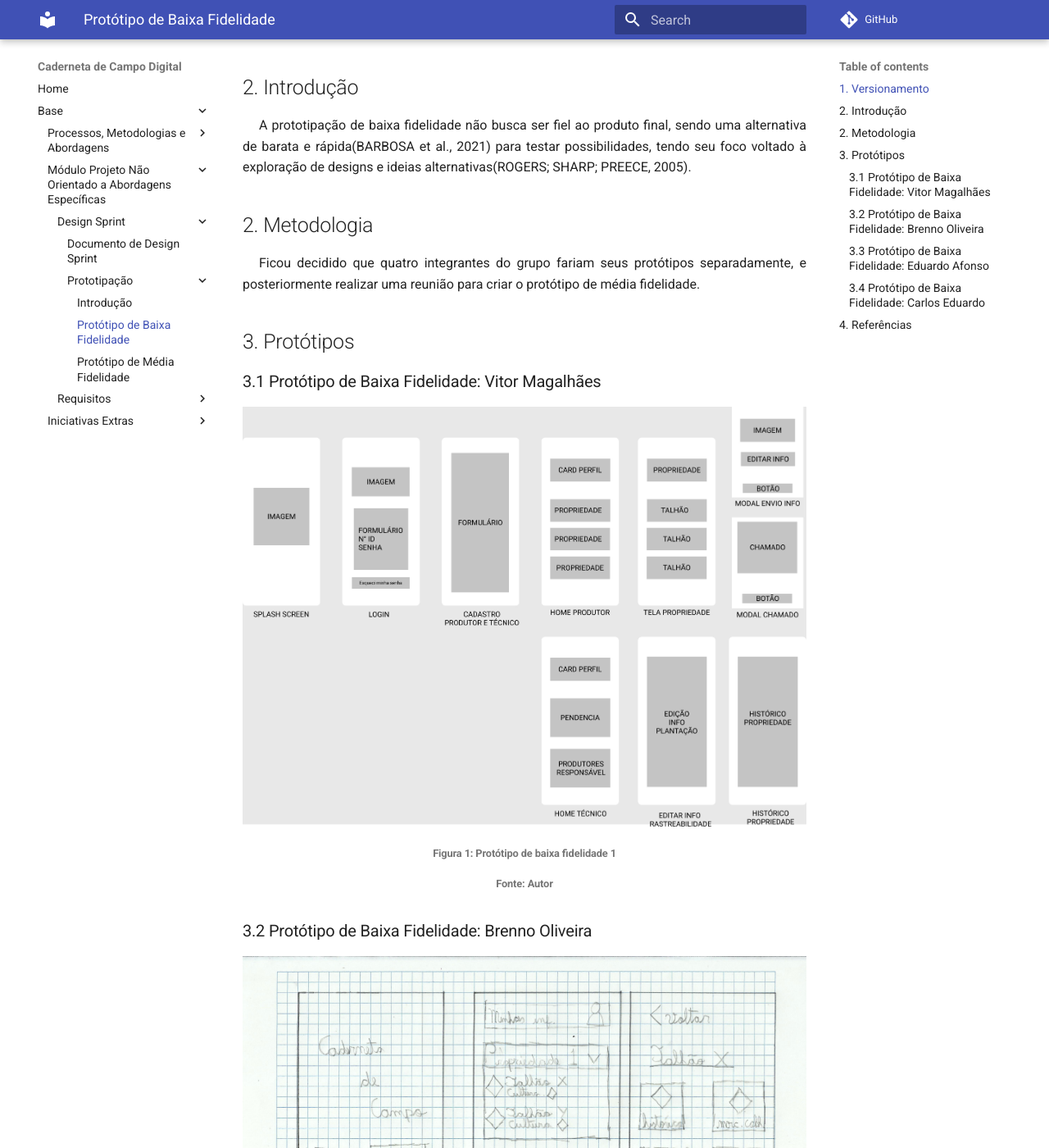
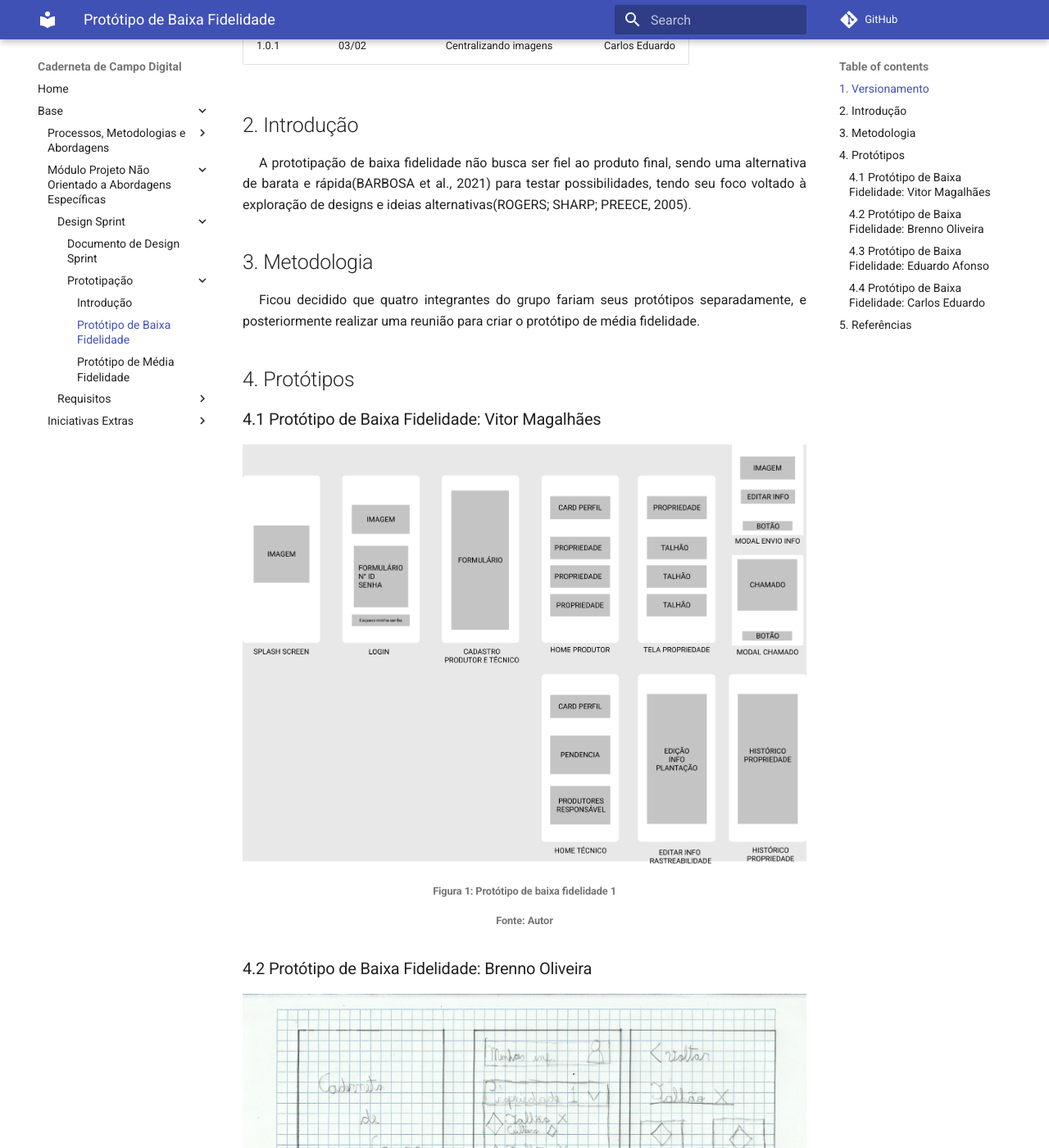
Before and after one commit to UnBArqDsw2021-2/2021.2_G4_CadernetaDeCampoDigital_docs, an MkDocs documentation site: the page built from docs/base/prototipacao/baixa_fidelidade.md, in a window 1280 px wide and 1400 px high, scrolled down 289 px. Shown: the whole window at 82% size. Built offline with MkDocs 1.6.1 and Material for MkDocs 9.7.7, drawn with Linux system fonts in a browser that asks for light colours; comment, search, counter and statistics services are not loaded; some of the changed text lies outside the part shown.

Commit message:
(#31) Ajustando layout documento de prototipo baixa fidelidade

```diff
--- a/docs/base/prototipacao/baixa_fidelidade.md
+++ b/docs/base/prototipacao/baixa_fidelidade.md
@@ -1,70 +1,83 @@
 ## 1. Versionamento
 
 |Versão|Data|Descrição|Autor(es)|
-|------|----|---------|---------|
-|1.0|03/02|<center>Criação do escopo do documento</center>|<center>Brenno Oliveira</center>|
+|------|----|:---------:|:---------:|
+|1.0|03/02|Criação do escopo do documento|Brenno Oliveira|
+|1.0.1|03/02|Centralizando imagens|Carlos Eduardo|
 
 ## 2. Introdução
 <p style="text-align: justify; text-indent: 20px">A prototipação de baixa fidelidade não busca ser fiel ao produto final, sendo uma alternativa de barata e rápida(BARBOSA et al., 2021) para testar possibilidades, tendo seu foco voltado à exploração de designs e ideias alternativas(ROGERS; SHARP; PREECE, 2005).</p>
 
-## 2. Metodologia
+## 3. Metodologia
 <p style="text-align: justify; text-indent: 20px">Ficou decidido que quatro integrantes do grupo fariam seus protótipos separadamente, e posteriormente realizar uma reunião para criar o protótipo de média fidelidade.</p>
 
-## 3. Protótipos
+## 4. Protótipos
 
-### 3.1 Protótipo de Baixa Fidelidade: Vitor Magalhães
-<img src="../../../assets/prototipos/prototipo_baixa_Vitor.jpg"/>
+### 4.1 Protótipo de Baixa Fidelidade: Vitor Magalhães
+<img class="zoom" src="../../../assets/prototipos/prototipo_baixa_Vitor.jpg"/>
 <h6 align = "center">Figura 1: Protótipo de baixa fidelidade 1</h6>
 <h6 align = "center">Fonte: Autor</h6>
 
-### 3.2 Protótipo de Baixa Fidelidade: Brenno Oliveira
-<img src="../../../assets/prototipos/prototipo_baixa_Brenno1.jpg"/>
+### 4.2 Protótipo de Baixa Fidelidade: Brenno Oliveira
+<img class="zoom" src="../../../assets/prototipos/prototipo_baixa_Brenno1.jpg"/>
 <h6 align = "center">Figura 2: Protótipo de baixa fidelidade 2</h6>
 <h6 align = "center">Fonte: Autor</h6>
 
-<img src="../../../assets/prototipos/prototipo_baixa_Brenno2.jpg"/>
+<img class="zoom" src="../../../assets/prototipos/prototipo_baixa_Brenno2.jpg"/>
 <h6 align = "center">Figura 3: Protótipo de baixa fidelidade 2</h6>
 <h6 align = "center">Fonte: Autor</h6>
 
-<img src="../../../assets/prototipos/prototipo_baixa_Brenno3.jpg"/>
+<img class="zoom" src="../../../assets/prototipos/prototipo_baixa_Brenno3.jpg"/>
 <h6 align = "center">Figura 4: Protótipo de baixa fidelidade 2</h6>
 <h6 align = "center">Fonte: Autor</h6>
 
-<img src="../../../assets/prototipos/prototipo_baixa_Brenno4.jpg"/>
+<img class="zoom" src="../../../assets/prototipos/prototipo_baixa_Brenno4.jpg"/>
 <h6 align = "center">Figura 5: Protótipo de baixa fidelidade 2</h6>
 <h6 align = "center">Fonte: Autor</h6>
 
-### 3.3 Protótipo de Baixa Fidelidade: Eduardo Afonso
-<img src="../../../assets/prototipos/prototipo_baixa_Eduardo.jpg"/>
+### 4.3 Protótipo de Baixa Fidelidade: Eduardo Afonso
+<img class="zoom" src="../../../assets/prototipos/prototipo_baixa_Eduardo.jpg"/>
 <h6 align = "center">Figura 6: Protótipo de baixa fidelidade 3</h6>
 <h6 align = "center">Fonte: Autor</h6>
 
-### 3.4 Protótipo de Baixa Fidelidade: Carlos Eduardo
-<img src="../../../assets/prototipos/prototipo_baixa_Carlos1.jpg"/>
-<h6 align = "center">Figura 7: Protótipo de baixa fidelidade 4</h6>
-<h6 align = "center">Fonte: Autor</h6>
+### 4.4 Protótipo de Baixa Fidelidade: Carlos Eduardo
+<center>
+  <img width="400" class="zoom" src="../../../assets/prototipos/prototipo_baixa_Carlos1.jpg"/>
+  <h6 align = "center">Figura 7: Protótipo de baixa fidelidade 4</h6>
+  <h6 align = "center">Fonte: Autor</h6>
+</center>
 
-<img src="../../../assets/prototipos/prototipo_baixa_Carlos2.jpg"/>
+<center>
+<img width="400" class="zoom" src="../../../assets/prototipos/prototipo_baixa_Carlos2.jpg"/>
 <h6 align = "center">Figura 8: Protótipo de baixa fidelidade 4</h6>
 <h6 align = "center">Fonte: Autor</h6>
+</center>
 
-<img src="../../../assets/prototipos/prototipo_baixa_Carlos3.jpg"/>
+<center>
+<img width="400" class="zoom" src="../../../assets/prototipos/prototipo_baixa_Carlos3.jpg"/>
 <h6 align = "center">Figura 9: Protótipo de baixa fidelidade 4</h6>
 <h6 align = "center">Fonte: Autor</h6>
+</center>
 
-<img src="../../../assets/prototipos/prototipo_baixa_Carlos4.jpg"/>
+<center>
+<img width="400" class="zoom" src="../../../assets/prototipos/prototipo_baixa_Carlos4.jpg"/>
 <h6 align = "center">Figura 10: Protótipo de baixa fidelidade 4</h6>
 <h6 align = "center">Fonte: Autor</h6>
+</center>
 
-<img src="../../../assets/prototipos/prototipo_baixa_Carlos5.jpg"/>
+<center>
+<img width="400" class="zoom" src="../../../assets/prototipos/prototipo_baixa_Carlos5.jpg"/>
 <h6 align = "center">Figura 11: Protótipo de baixa fidelidade 4</h6>
 <h6 align = "center">Fonte: Autor</h6>
+</center>
 
-<img src="../../../assets/prototipos/prototipo_baixa_Carlos6.jpg"/>
+<center>
+<img width="400" class="zoom" src="../../../assets/prototipos/prototipo_baixa_Carlos6.jpg"/>
 <h6 align = "center">Figura 12: Protótipo de baixa fidelidade 4</h6>
 <h6 align = "center">Fonte: Autor</h6>
+</center>
 
-## 4. Referências
+## 5. Referências
 
 >ROGERS, Yvonne; PREECE, Jennifer; SHARP, Helen. <b>Design de Interação</b>: Além da Interação Humano-Computador. 1ª. ed. [S. l.]: Bookman, 2005.
 
```
